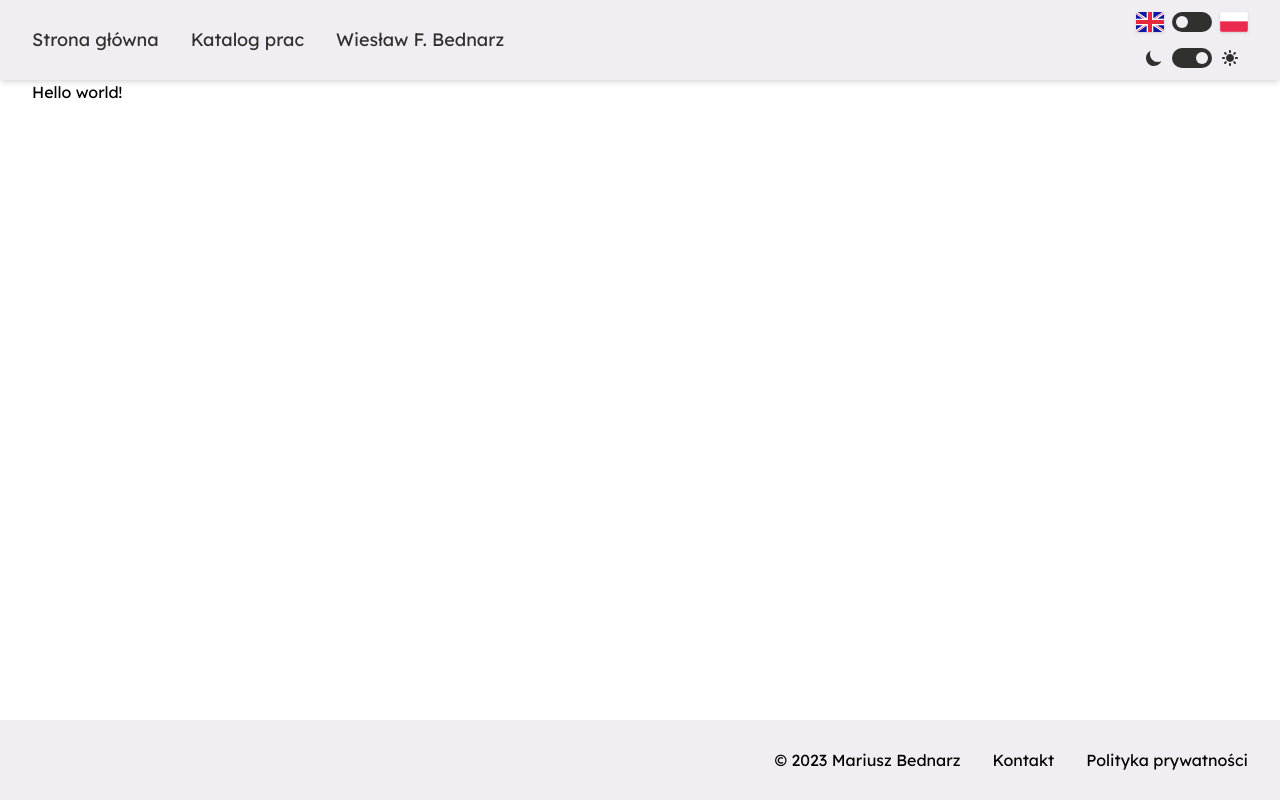
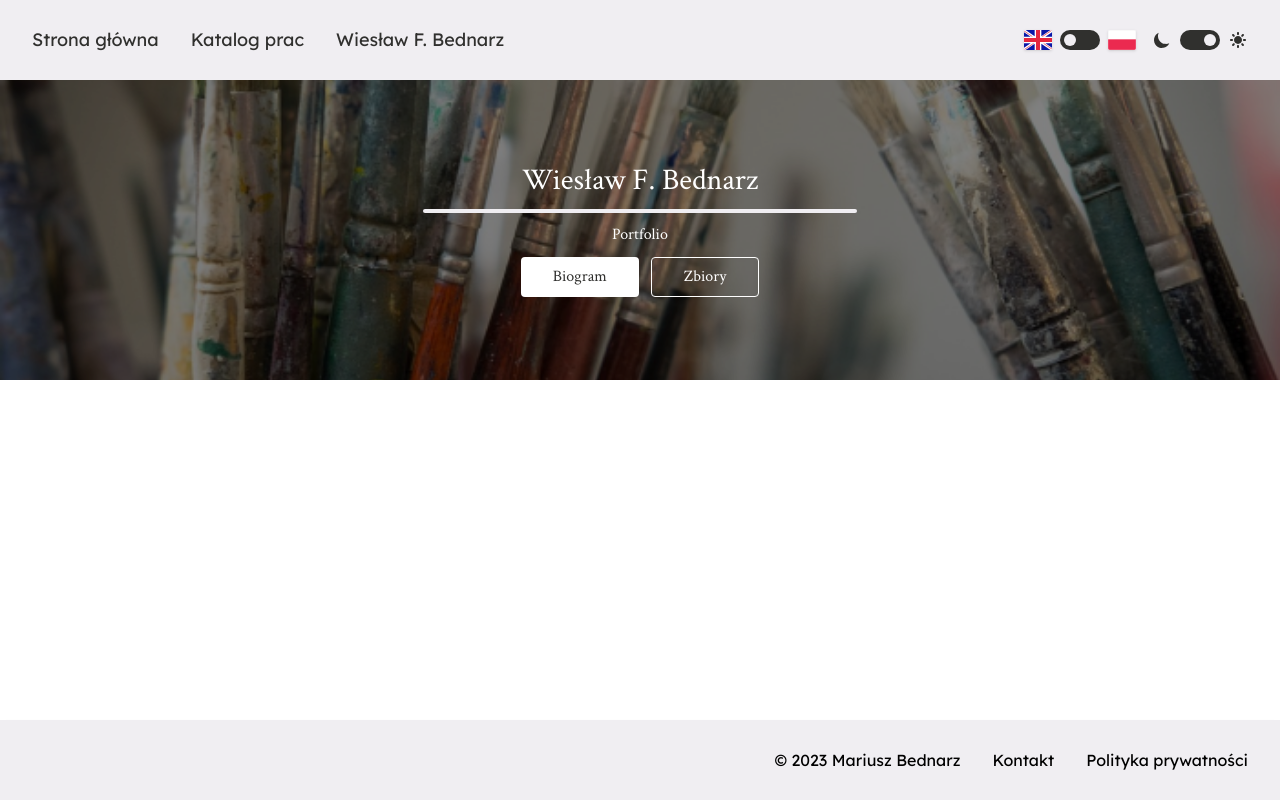
Before and after one commit to MariuszBednarz/ArtPortfolio, a Next.js app: page /en in a window 1280 px wide. Built offline with nearby package versions, Linux system fonts and the light colour scheme; no server answers.

Commit message:
hero content

```diff
--- a/apollo-client.js
+++ b/apollo-client.js
@@ -1,7 +1,8 @@
 import { ApolloClient, InMemoryCache, HttpLink } from "@apollo/client";
+const endpoint = process.env.REACT_APP_ENDPOINT_URL;
 
 const httpLink = new HttpLink({
-  uri: "https://api-eu-central-1-shared-euc1-02.hygraph.com/v2/cla6oo57y09j701uqduxb0zuv/master", // Zastąp swoim endpointem GraphQL
+  uri: endpoint, // Zastąp swoim endpointem GraphQL
 });
 
 const client = new ApolloClient({
--- a/src/app/[locale]/layout.tsx
+++ b/src/app/[locale]/layout.tsx
@@ -5,11 +5,6 @@ import { Lexend, Crimson_Text } from "next/font/google";
 import Layout from "@/src/components/layout/Layout";
 
 const lexend = Lexend({ weight: "400", subsets: ["latin"], display: "swap" });
-const crimson = Crimson_Text({
-  weight: "400",
-  subsets: ["latin"],
-  display: "swap",
-});
 
 export const metadata = {
   title: "Create Next App",
--- a/src/app/[locale]/page.tsx
+++ b/src/app/[locale]/page.tsx
@@ -1,5 +1,55 @@
+import clsx from "clsx";
 import { useTranslations } from "next-intl";
+import { Crimson_Text } from "next/font/google";
+import Image from "next/image";
+
+import brush from "@/public/brush.png";
+import Button from "@/src/components/Button";
+import NavLink from "@/src/components/layout/Nav/NavLink";
+
+const crimson = Crimson_Text({
+  weight: "400",
+  subsets: ["latin"],
+  display: "swap",
+});
+
 export default function Home() {
   const t = useTranslations("Index");
-  return <div className="max-w-page w-full"> {t("title")} </div>;
+
+  return (
+    <div
+      className={clsx(
+        "w-full relative h-[300px] flex justify-center",
+        crimson.className
+      )}
+    >
+      <div className="brightness-50">
+        <div className="relative h-[300px] w-screen">
+          <Image
+            src={brush}
+            alt=""
+            fetchPriority="high"
+            sizes="100%"
+            fill
+            style={{
+              objectFit: "cover",
+            }}
+          />
+        </div>
+      </div>
+      <div className="absolute top-1/2 left-1/2 transform -translate-x-1/2 -translate-y-1/2 text-center text-white w-screen flex flex-col items-center gap-[10px]">
+        <h1 className="text-3xl">Wiesław F. Bednarz</h1>
+        <div className="w-[434px] h-1 bg-bright rounded-[2px]"></div>
+        <p>Portfolio</p>
+        <div className="flex gap-3">
+          <NavLink href="/bio">
+            <Button text="Biogram" />
+          </NavLink>
+          <NavLink href="/art">
+            <Button text="Zbiory" outlined themeDisabled />
+          </NavLink>
+        </div>
+      </div>
+    </div>
+  );
 }
--- /dev/null
+++ b/src/components/Button.tsx
@@ -0,0 +1,31 @@
+import clsx from "clsx";
+
+type ButtonProps = {
+  text: string;
+  outlined?: boolean;
+  themeDisabled?: boolean;
+};
+
+const Button = ({ text, outlined, themeDisabled }: ButtonProps) => {
+  return (
+    <button
+      className={clsx(
+        "h-10 px-8 rounded-four",
+        themeDisabled
+          ? clsx(
+              !outlined && "bg-white text-dark",
+              outlined && "border border-white text-white"
+            )
+          : clsx(
+              !outlined && "bg-white dark:bg-dark text-dark dark:text-bright",
+              outlined &&
+                "bg-transparent border border-dark text-dark dark:border-white dark:text-white"
+            )
+      )}
+    >
+      {text}
+    </button>
+  );
+};
+
+export default Button;
--- a/src/components/layout/Layout.tsx
+++ b/src/components/layout/Layout.tsx
@@ -16,7 +16,7 @@ const Layout = ({ children }: { children: React.ReactNode }) => {
       >
         <div className="w-screen h-screen">
           <Nav />
-          <main className="w-full flex justify-center min-h-mobilePage sm:min-h-page px-4 md:px-8">
+          <main className="w-full min-h-mobilePage sm:min-h-page">
             {children}
           </main>
           <Footer />
--- a/src/components/layout/Nav/Nav.tsx
+++ b/src/components/layout/Nav/Nav.tsx
@@ -21,7 +21,7 @@ const Nav = () => {
         <div className="block md:hidden">
           <Burger isOpen={isOpen} toggleMenu={toggleMenu} />
         </div>
-        <div className="flex gap-4 flex-col justify-center">
+        <div className="flex gap-4 flex-col justify-center md:flex-row">
           <LangSwitch />
           <ThemeSwitch />
         </div>
--- a/tailwind.config.js
+++ b/tailwind.config.js
@@ -15,6 +15,7 @@ module.exports = {
     },
     borderRadius: {
       ten: "10px",
+      four: "4px",
     },
     colors: {
       dark: "#30302E",
```
Also changed, not shown: public/brush.png (added).
